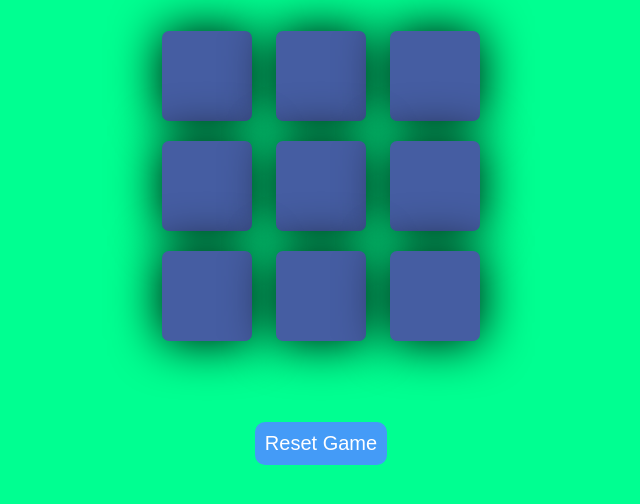
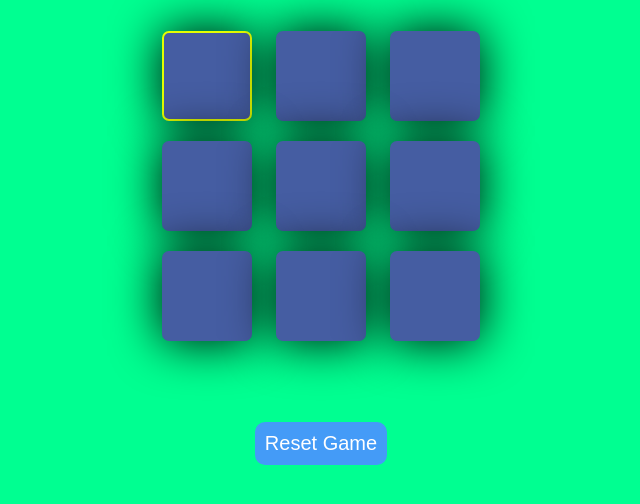
Before and after one commit to ChinmayaMeher/Tic_Tac_Toe-_Game, a plain HTML site: page index.html in a window 1280 px wide. In both pictures the pointer is over the button 526 px from the left and 149 px from the top of the page. Shown: the part 74-578 px from the top of the page, without its empty margins (319-959 px from the left). Drawn offline with Linux system fonts and the light colour scheme.

Commit message:
border of boxes

```diff
--- a/Style.css
+++ b/Style.css
@@ -38,6 +38,12 @@ body {
   white-space: nowrap;
   line-height: 100px;
   vertical-align: middle;
+  border: 2px solid transparent;
+  transition: border 0.3s ease, color 0.3s ease;
+}
+.box:hover {
+  border: 2px solid #e5ff00;
+  color: #e5ff00;
 }
 .box:disabled {
   cursor: not-allowed;
```
